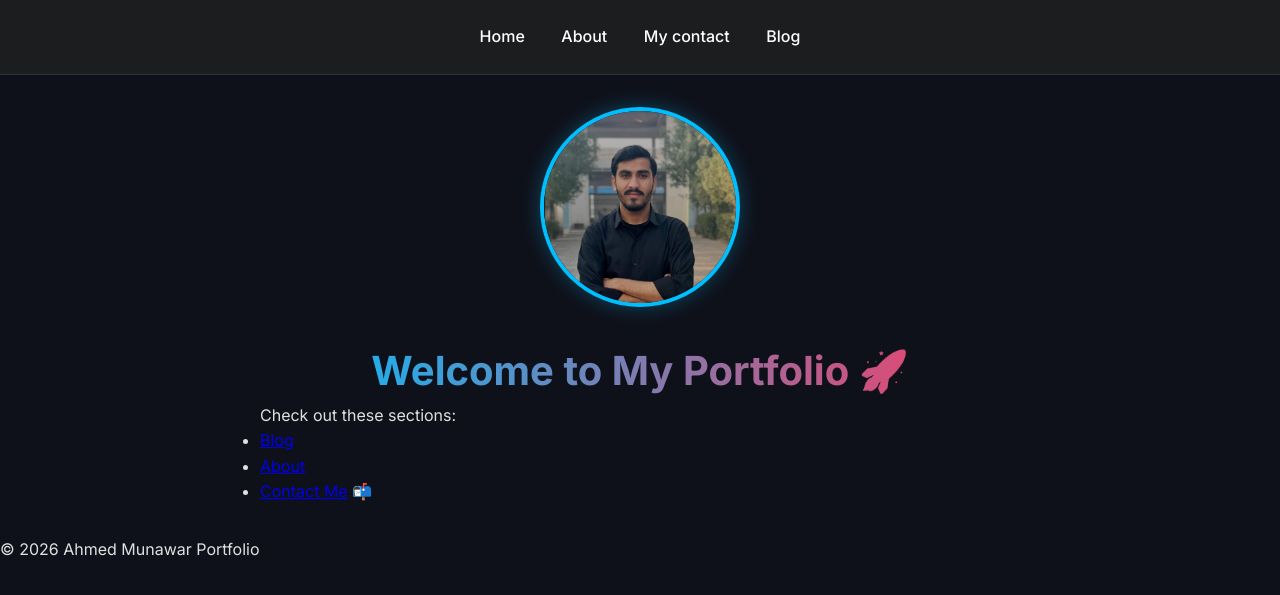
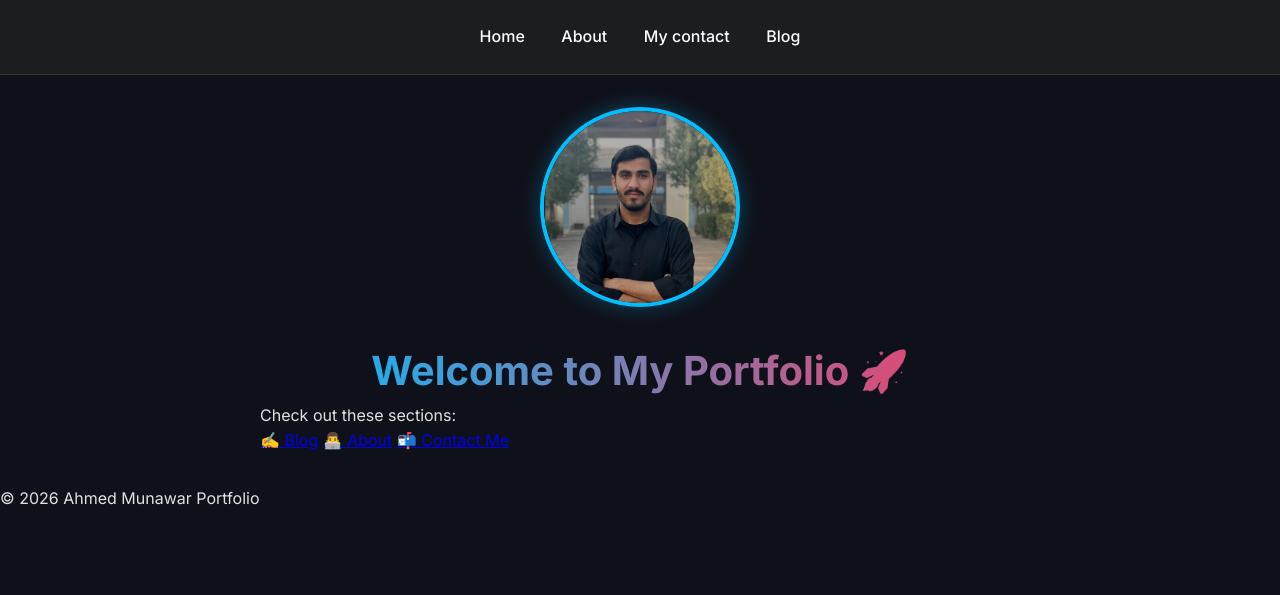
Before and after one commit to engr-ahmad-munawar/engr-ahmad-munawar.github.io-Portfolio-, a Jekyll site: the page built from index.md, in a window 1280 px wide. Shown: the top 595 px of the page. Built offline with Jekyll 4.4.1, drawn with Linux system fonts in a browser that asks for light colours.

Commit message:
Update index.md

```diff
--- a/index.md
+++ b/index.md
@@ -9,8 +9,10 @@ title: Home
 
 # Welcome to My Portfolio 🚀
 
-Check out these sections:
+<p>Check out these sections:</p>
 
-- [Blog](/blog)
-- [About](/about)
-- [Contact Me](/contact) 📬
+<div class="nav-button-container">
+  <a href="/blog" class="nav-btn">✍️ Blog</a>
+  <a href="/about" class="nav-btn">👨‍💻 About</a>
+  <a href="/contact" class="nav-btn">📬 Contact Me</a>
+</div>
```
